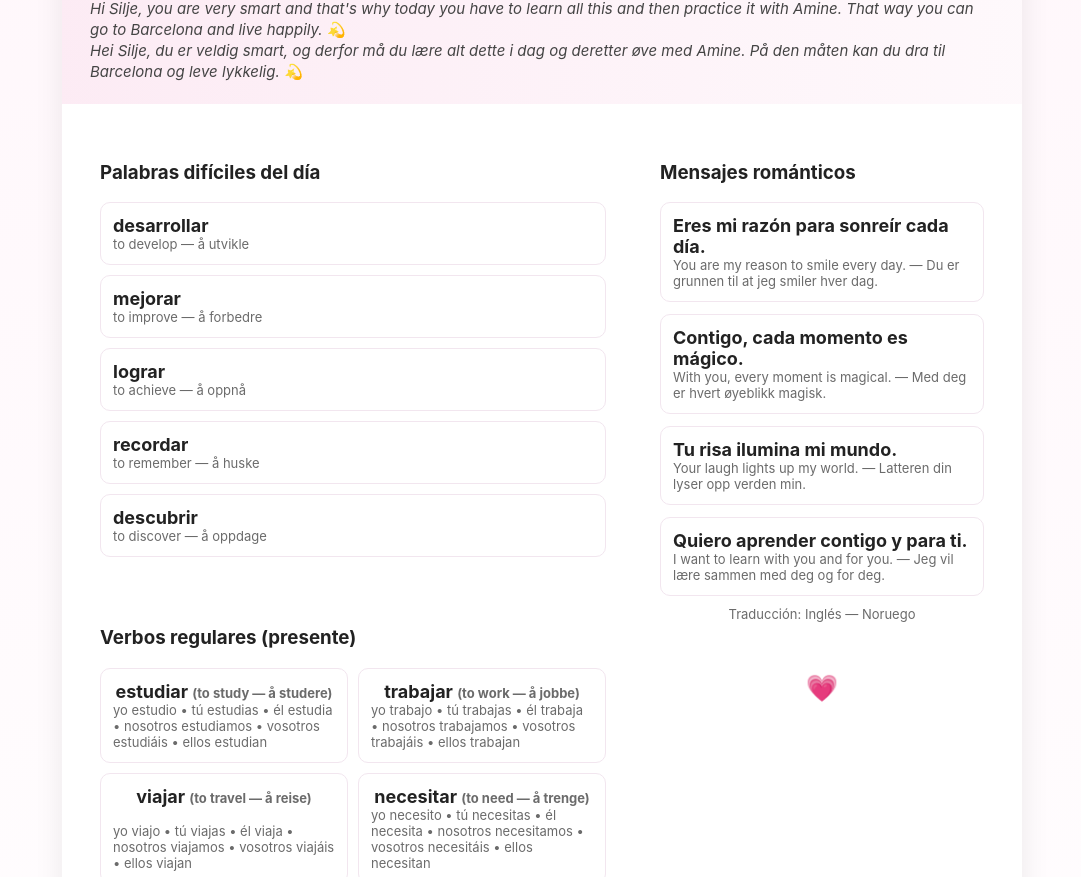
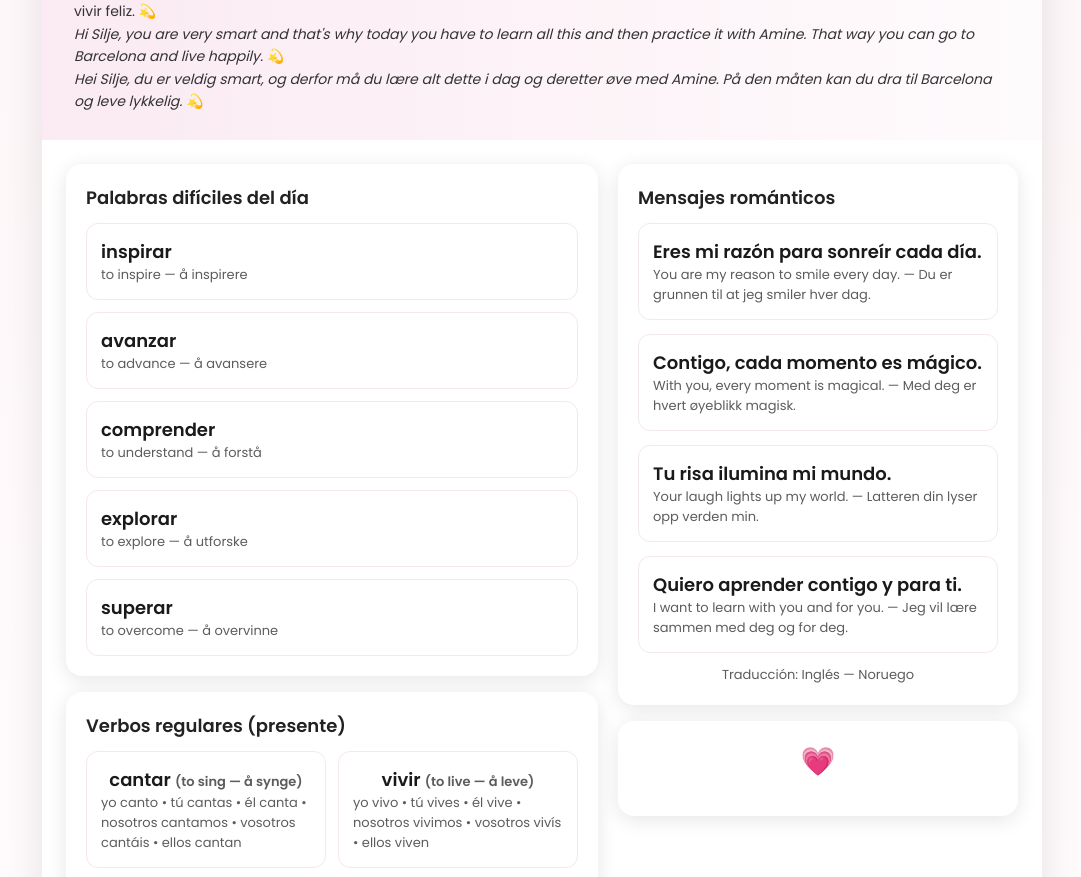
Before and after one commit to mohamed476/dental, a website: page index.html in a window 1280 px wide. Shown: the part 135-1012 px from the top of the page, without its empty margins (98-1179 px from the left). Drawn offline with Linux system fonts and the light colour scheme.

Commit message:
index.html

```diff
--- a/index.html
+++ b/index.html
@@ -4,28 +4,173 @@
   <meta charset="utf-8">
   <meta name="viewport" content="width=device-width,initial-scale=1">
   <title>💗 Curso del día — <span id='todayDate'></span></title>
+  <link href="https://fonts.googleapis.com/css2?family=Poppins:wght@400;600;700&display=swap" rel="stylesheet">
   <style>
-    :root{--bg:#fff7fb;--card:#ffffff;--accent:#e95da6;--muted:#6b6b6b;font-family:Inter, system-ui, -apple-system, 'Segoe UI', Roboto, 'Helvetica Neue', Arial;}
-    body{margin:0;background:linear-gradient(180deg,#fff7fb, #fff);display:flex;align-items:center;justify-content:center;min-height:100vh;color:#222}
-    .wrap{width:960px;max-width:96%;background:var(--card);border-radius:18px;box-shadow:0 10px 30px rgba(0,0,0,0.08);overflow:hidden}
-    header{padding:22px 28px;background:linear-gradient(90deg,rgba(233,93,166,0.12),rgba(233,93,166,0.04));display:flex;flex-direction:column;align-items:flex-start;gap:8px}
-    header h1{margin:0;font-size:22px;color:#111}
-    header p{margin:0;color:var(--muted)}
-    .date{font-size:18px;color:var(--accent);font-weight:bold;align-self:flex-end}
-    .motivation{font-size:15px;color:#444;margin-top:6px;line-height:1.4}
-    .grid{display:grid;grid-template-columns:1fr 360px;gap:18px;padding:20px}
-    .card{background:linear-gradient(180deg,#fff,#fff);padding:18px;border-radius:12px}
-    .list{display:flex;flex-direction:column;gap:10px}
-    .item{display:flex;justify-content:space-between;align-items:center;padding:12px;border-radius:10px;border:1px solid #f2e6ef}
-    .lang{font-size:13px;color:var(--muted)}
-    .big{font-weight:700;font-size:18px}
-    .small{font-size:13px;color:var(--muted)}
-    button{background:var(--accent);color:white;border:0;padding:8px 12px;border-radius:10px;cursor:pointer}
-    .mini{background:transparent;color:var(--accent);border:1px solid var(--accent);padding:6px 8px}
-    .verbs{display:grid;grid-template-columns:repeat(2,1fr);gap:10px}
-    footer{padding:14px 20px;background:#fff7fb;text-align:center;color:var(--muted)}
-    .heart{font-size:26px;color:var(--accent)}
-    @media(max-width:800px){.grid{grid-template-columns:1fr;}.verbs{grid-template-columns:1fr}}
+    :root {
+      --bg: #fef6f8;
+      --card: #ffffff;
+      --accent: #d63384;
+      --muted: #5c5c5c;
+      --shadow: rgba(0, 0, 0, 0.1);
+      font-family: 'Poppins', system-ui, -apple-system, 'Segoe UI', Roboto, Arial, sans-serif;
+    }
+    body {
+      margin: 0;
+      background: linear-gradient(180deg, #fef6f8, #fff);
+      display: flex;
+      align-items: center;
+      justify-content: center;
+      min-height: 100vh;
+      color: #1a1a1a;
+    }
+    .wrap {
+      width: 1000px;
+      max-width: 96%;
+      background: var(--card);
+      border-radius: 20px;
+      box-shadow: 0 12px 40px var(--shadow);
+      overflow: hidden;
+      transition: transform 0.3s ease;
+    }
+    .wrap:hover {
+      transform: translateY(-5px);
+    }
+    header {
+      padding: 28px 32px;
+      background: linear-gradient(90deg, rgba(214, 51, 132, 0.1), rgba(214, 51, 132, 0.02));
+      display: flex;
+      flex-direction: column;
+      gap: 10px;
+    }
+    header h1 {
+      margin: 0;
+      font-size: 24px;
+      font-weight: 700;
+      color: #111;
+    }
+    header p {
+      margin: 0;
+      color: var(--muted);
+      font-size: 14px;
+      line-height: 1.5;
+    }
+    .date {
+      font-size: 20px;
+      color: var(--accent);
+      font-weight: 600;
+      align-self: flex-end;
+    }
+    .motivation {
+      font-size: 14px;
+      color: #333;
+      line-height: 1.6;
+    }
+    .grid {
+      display: grid;
+      grid-template-columns: 1fr 400px;
+      gap: 20px;
+      padding: 24px;
+    }
+    .card {
+      background: #fff;
+      padding: 20px;
+      border-radius: 16px;
+      box-shadow: 0 4px 20px var(--shadow);
+      transition: transform 0.2s ease, box-shadow 0.2s ease;
+    }
+    .card:hover {
+      transform: translateY(-3px);
+      box-shadow: 0 6px 25px var(--shadow);
+    }
+    .card h3 {
+      margin: 0 0 12px;
+      font-size: 18px;
+      font-weight: 600;
+      color: #222;
+    }
+    .list {
+      display: flex;
+      flex-direction: column;
+      gap: 12px;
+    }
+    .item {
+      display: flex;
+      justify-content: space-between;
+      align-items: center;
+      padding: 14px;
+      border-radius: 12px;
+      border: 1px solid #f4e8f0;
+      transition: background 0.2s ease;
+    }
+    .item:hover {
+      background: #f9f1f5;
+    }
+    .lang {
+      font-size: 13px;
+      color: var(--muted);
+    }
+    .big {
+      font-weight: 600;
+      font-size: 18px;
+    }
+    .small {
+      font-size: 13px;
+      color: var(--muted);
+    }
+    button {
+      background: var(--accent);
+      color: white;
+      border: none;
+      padding: 10px 16px;
+      border-radius: 12px;
+      cursor: pointer;
+      font-size: 14px;
+      transition: background 0.2s ease;
+    }
+    button:hover {
+      background: #c12c76;
+    }
+    .mini {
+      background: transparent;
+      color: var(--accent);
+      border: 1px solid var(--accent);
+      padding: 6px 10px;
+      font-size: 13px;
+    }
+    .mini:hover {
+      background: rgba(214, 51, 132, 0.1);
+    }
+    .verbs {
+      display: grid;
+      grid-template-columns: repeat(2, 1fr);
+      gap: 12px;
+    }
+    footer {
+      padding: 16px 24px;
+      background: var(--bg);
+      text-align: center;
+      color: var(--muted);
+      font-size: 14px;
+    }
+    .heart {
+      font-size: 28px;
+      color: var(--accent);
+    }
+    @media (max-width: 800px) {
+      .grid {
+        grid-template-columns: 1fr;
+      }
+      .verbs {
+        grid-template-columns: 1fr;
+      }
+      .wrap {
+        margin: 16px;
+      }
+      .date {
+        align-self: flex-start;
+        margin-top: 8px;
+      }
+    }
   </style>
 </head>
 <body>
@@ -45,12 +190,12 @@
           <div class="list" id="words"></div>
         </div>
 
-        <div class="card" style="margin-top:14px">
+        <div class="card" style="margin-top:16px">
           <h3>Verbos regulares (presente)</h3>
           <div class="verbs" id="regulars"></div>
         </div>
 
-        <div class="card" style="margin-top:14px">
+        <div class="card" style="margin-top:16px">
           <h3>Verbos irregulares (presente)</h3>
           <div class="verbs" id="irregulars"></div>
         </div>
@@ -59,11 +204,11 @@
       <aside>
         <div class="card">
           <h3>Mensajes románticos</h3>
-          <div id="romance" style="display:flex;flex-direction:column;gap:12px"></div>
-          <div style="margin-top:10px;text-align:center;font-size:13px;color:var(--muted)">Traducción: Inglés — Noruego</div>
+          <div id="romance" style="display:flex;flex-direction:column;gap:14px"></div>
+          <div style="margin-top:12px;text-align:center;font-size:13px;color:var(--muted)">Traducción: Inglés — Noruego</div>
         </div>
 
-        <div class="card" style="margin-top:14px;text-align:center">
+        <div class="card" style="margin-top:16px;text-align:center">
           <div class="heart">💗</div>
           <p class="small" id="footerText"></p>
         </div>
@@ -80,28 +225,28 @@
 
     const days = [
       {words:[
-        {es:'desarrollar', en:'to develop', no:'å utvikle'},
-        {es:'mejorar', en:'to improve', no:'å forbedre'},
-        {es:'lograr', en:'to achieve', no:'å oppnå'},
-        {es:'recordar', en:'to remember', no:'å huske'},
-        {es:'descubrir', en:'to discover', no:'å oppdage'}
+        {es:'inspirar', en:'to inspire', no:'å inspirere'},
+        {es:'avanzar', en:'to advance', no:'å avansere'},
+        {es:'comprender', en:'to understand', no:'å forstå'},
+        {es:'explorar', en:'to explore', no:'å utforske'},
+        {es:'superar', en:'to overcome', no:'å overvinne'}
       ]}
     ];
 
     const regulars = [
-      {inf:'estudiar', en:'to study', no:'å studere', conj:{yo:'estudio',tu:'estudias',el:'estudia',nos:'estudiamos',vos:'estudiáis',ellos:'estudian'}},
-      {inf:'trabajar', en:'to work', no:'å jobbe', conj:{yo:'trabajo',tu:'trabajas',el:'trabaja',nos:'trabajamos',vos:'trabajáis',ellos:'trabajan'}},
-      {inf:'viajar', en:'to travel', no:'å reise', conj:{yo:'viajo',tu:'viajas',el:'viaja',nos:'viajamos',vos:'viajáis',ellos:'viajan'}},
-      {inf:'necesitar', en:'to need', no:'å trenge', conj:{yo:'necesito',tu:'necesitas',el:'necesita',nos:'necesitamos',vos:'necesitáis',ellos:'necesitan'}},
-      {inf:'aprender', en:'to learn', no:'å lære', conj:{yo:'aprendo',tu:'aprendes',el:'aprende',nos:'aprendemos',vos:'aprendéis',ellos:'aprenden'}}
+      {inf:'cantar', en:'to sing', no:'å synge', conj:{yo:'canto',tu:'cantas',el:'canta',nos:'cantamos',vos:'cantáis',ellos:'cantan'}},
+      {inf:'vivir', en:'to live', no:'å leve', conj:{yo:'vivo',tu:'vives',el:'vive',nos:'vivimos',vos:'vivís',ellos:'viven'}},
+      {inf:'comer', en:'to eat', no:'å spise', conj:{yo:'como',tu:'comes',el:'come',nos:'comemos',vos:'coméis',ellos:'comen'}},
+      {inf:'ayudar', en:'to help', no:'å hjelpe', conj:{yo:'ayudo',tu:'ayudas',el:'ayuda',nos:'ayudamos',vos:'ayudáis',ellos:'ayudan'}},
+      {inf:'bailar', en:'to dance', no:'å danse', conj:{yo:'bailo',tu:'bailas',el:'baila',nos:'bailamos',vos:'bailáis',ellos:'bailan'}}
     ];
 
     const irregulars = [
-      {inf:'tener', en:'to have', no:'å ha', conj:{yo:'tengo',tu:'tienes',el:'tiene',nos:'tenemos',vos:'tenéis',ellos:'tienen'}},
-      {inf:'ir', en:'to go', no:'å gå', conj:{yo:'voy',tu:'vas',el:'va',nos:'vamos',vos:'vais',ellos:'van'}},
-      {inf:'venir', en:'to come', no:'å komme', conj:{yo:'vengo',tu:'vienes',el:'viene',nos:'venimos',vos:'venís',ellos:'vienen'}},
-      {inf:'hacer', en:'to do / make', no:'å gjøre', conj:{yo:'hago',tu:'haces',el:'hace',nos:'hacemos',vos:'hacéis',ellos:'hacen'}},
-      {inf:'decir', en:'to say', no:'å si', conj:{yo:'digo',tu:'dices',el:'dice',nos:'decimos',vos:'decís',ellos:'dicen'}}
+      {inf:'ser', en:'to be', no:'å være', conj:{yo:'soy',tu:'eres',el:'es',nos:'somos',vos:'sois',ellos:'son'}},
+      {inf:'estar', en:'to be', no:'å være', conj:{yo:'estoy',tu:'estás',el:'está',nos:'estamos',vos:'estáis',ellos:'están'}},
+      {inf:'saber', en:'to know', no:'å vite', conj:{yo:'sé',tu:'sabes',el:'sabe',nos:'sabemos',vos:'sabéis',ellos:'saben'}},
+      {inf:'querer', en:'to want', no:'å ville', conj:{yo:'quiero',tu:'quieres',el:'quiere',nos:'queremos',vos:'queréis',ellos:'quieren'}},
+      {inf:'poder', en:'to be able', no:'å kunne', conj:{yo:'puedo',tu:'puedes',el:'puede',nos:'podemos',vos:'podéis',ellos:'pueden'}}
     ];
 
     const messages = [
```
